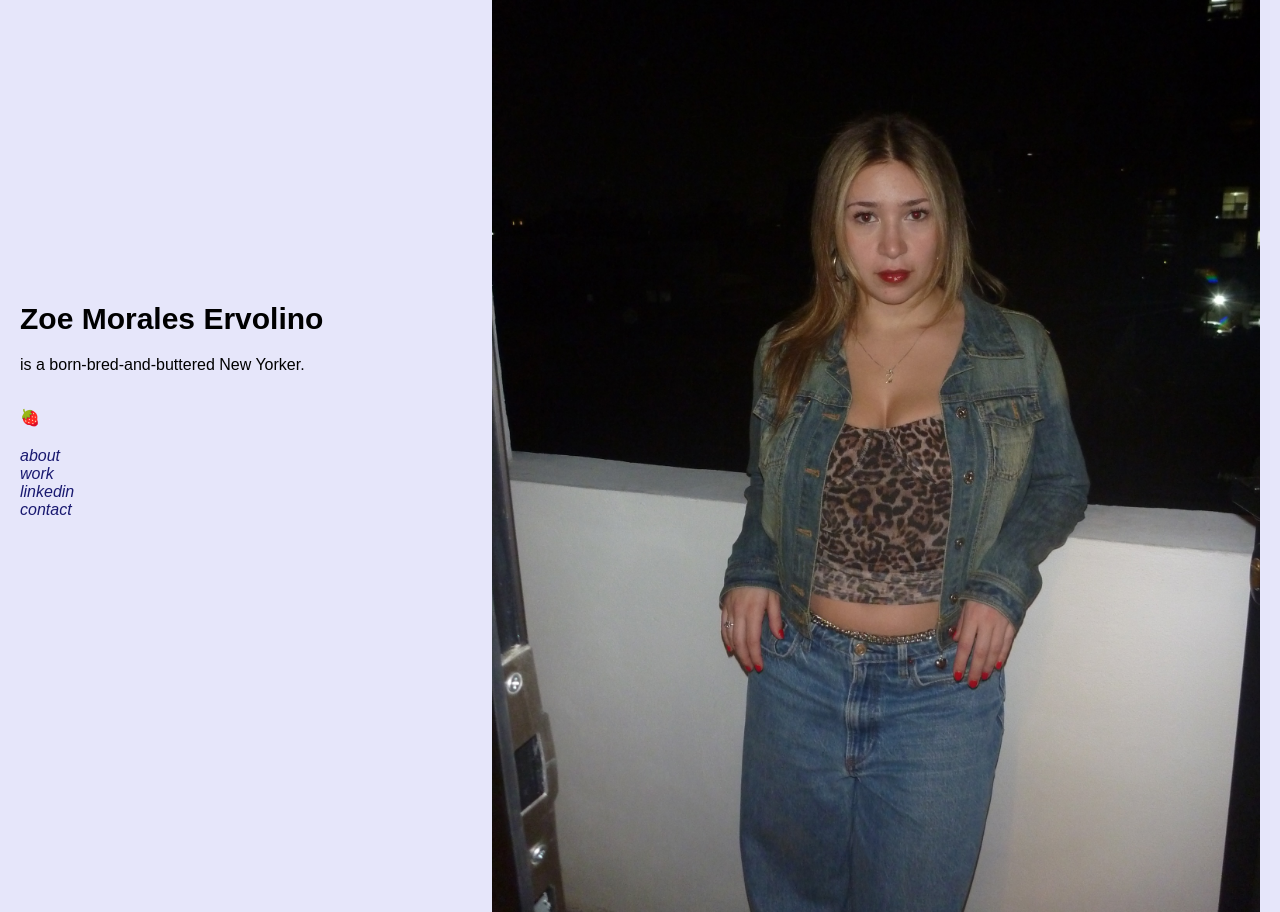
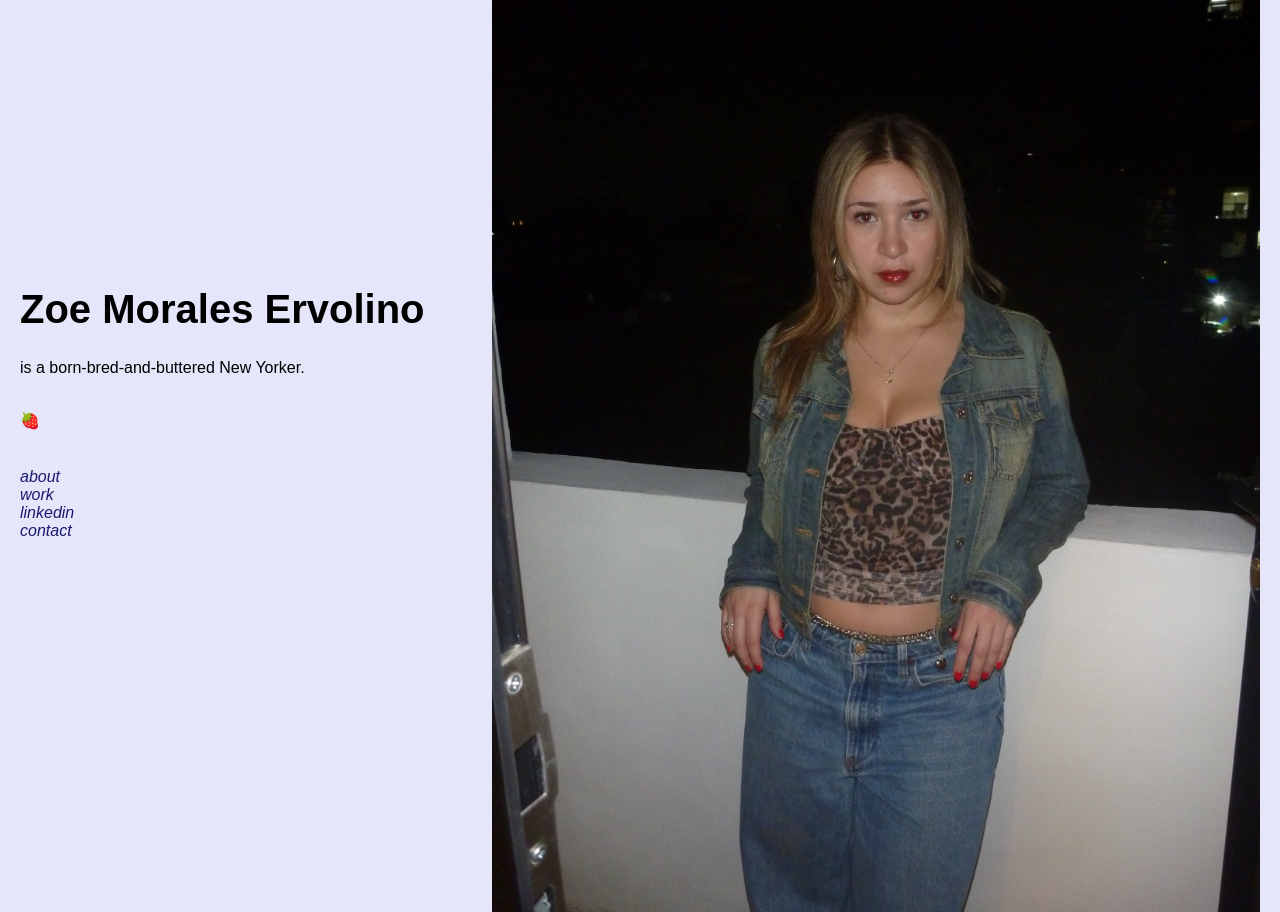
Before and after one commit to zoervolino/zme, a plain HTML site: page index.html in a window 1280 px wide. Drawn offline with Linux system fonts and the light colour scheme; a web font is replaced by a local one.

Commit message:
font adjust

```diff
--- a/index.html
+++ b/index.html
@@ -31,7 +31,7 @@
         }
         h1 {
             font-family: 'NakedChicks', sans-serif;
-            font-size: 30px;
+            font-size: 40px;
             opacity: 0;
             animation: fadeIn 3s forwards;
         }
@@ -81,7 +81,7 @@
         <br>
         🍓
         <br>
-
+        <br>
         <div class="menu">
             <a href="about.html">about</a>
             <br>
```
